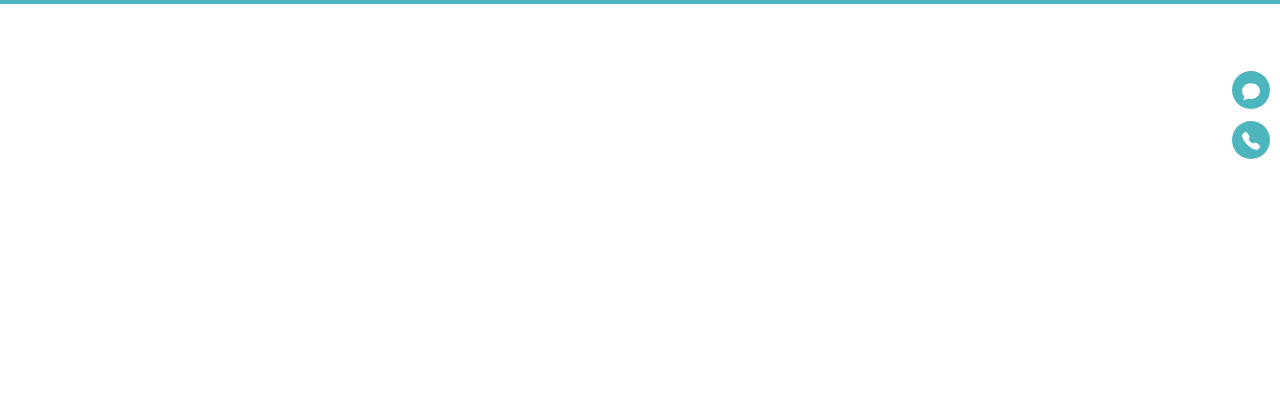
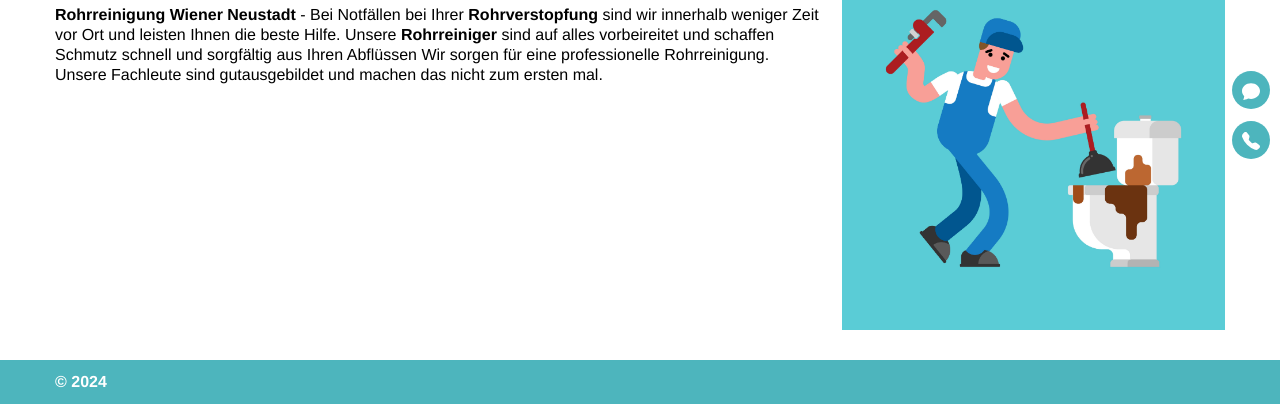
Before and after one commit to Igrok95Ronin/seo-at-sant-3, a website: page app/index.html in a window 1280 px wide. Shown: the part 621-1025 px from the top of the page. Before the commit the page ends 800 px from the top, so only its background shows below. Drawn offline with Linux system fonts and the light colour scheme; files that its build step writes are made by us from their sources.

Commit message:
add: section pipeCleaning

```diff
--- a/app/index.html
+++ b/app/index.html
@@ -81,7 +81,23 @@
                 </div>
             </div>
         </section>
-
+        <section class='pipeCleaning' data-datasection="uniqueSection-2">
+            <div class='container-fluid'>
+                <div class='row'>
+                    <div class='col-12 container'>
+                        <div class='pipeCleaning__box'>
+                            <div class="pipeCleaning__left">
+                                <h2 class="pipeCleaning__title">Rohrreinigung Wiener Neustadt</h2>
+                                <p class="pipeCleaning__txt"><strong>Rohrreinigung Wiener Neustadt</strong> - Bei Notfällen bei Ihrer <strong>Rohrverstopfung</strong> sind wir innerhalb weniger Zeit vor Ort und leisten Ihnen die beste Hilfe. Unsere <strong>Rohrreiniger</strong> sind auf alles vorbeireitet und schaffen Schmutz schnell und sorgfältig aus Ihren Abflüssen Wir sorgen für eine professionelle Rohrreinigung. Unsere Fachleute sind gutausgebildet und machen das nicht zum ersten mal.</p>
+                            </div>
+                            <div class="pipeCleaning__right">
+                                <img class="pipeCleaning__img" src="./assets/img/shutterstock.jpg" alt="Rohrreinigung Wiener Neustadt">
+                            </div>
+                        </div>
+                    </div>
+                </div>
+            </div>
+        </section>
 
 
 
--- a/src/assets/scss/1_header.scss
+++ b/src/assets/scss/1_header.scss
@@ -67,6 +67,8 @@
 .header__img {
     width: 100%;
     height: 100%;
+    max-height: 300px;
     border-radius: 50%;
     max-width: 300px;
+    border: 1px solid #000;
 }
--- /dev/null
+++ b/src/assets/scss/3_pipeCleaning.scss
@@ -0,0 +1,24 @@
+.pipeCleaning {
+    margin-top: 50px;
+}
+.pipeCleaning__box {
+    display: grid;
+    grid-template-columns: 1fr .5fr;
+    gap: 20px;
+}
+.pipeCleaning__left {
+}
+.pipeCleaning__title {
+    @include h2Title;
+}
+.pipeCleaning__txt {
+    line-height: 20px;
+}
+.pipeCleaning__right {
+    max-width: 100%;
+    max-height: 100%;
+}
+.pipeCleaning__img {
+    width: 100%;
+    height: 100%;
+}
```
Also changed, not shown: src/index.html (+17 -1 lines), app/assets/css/style.min.css, app/assets/img/shutterstock.jpg (added), src/assets/img/shutterstock.jpg (added).
